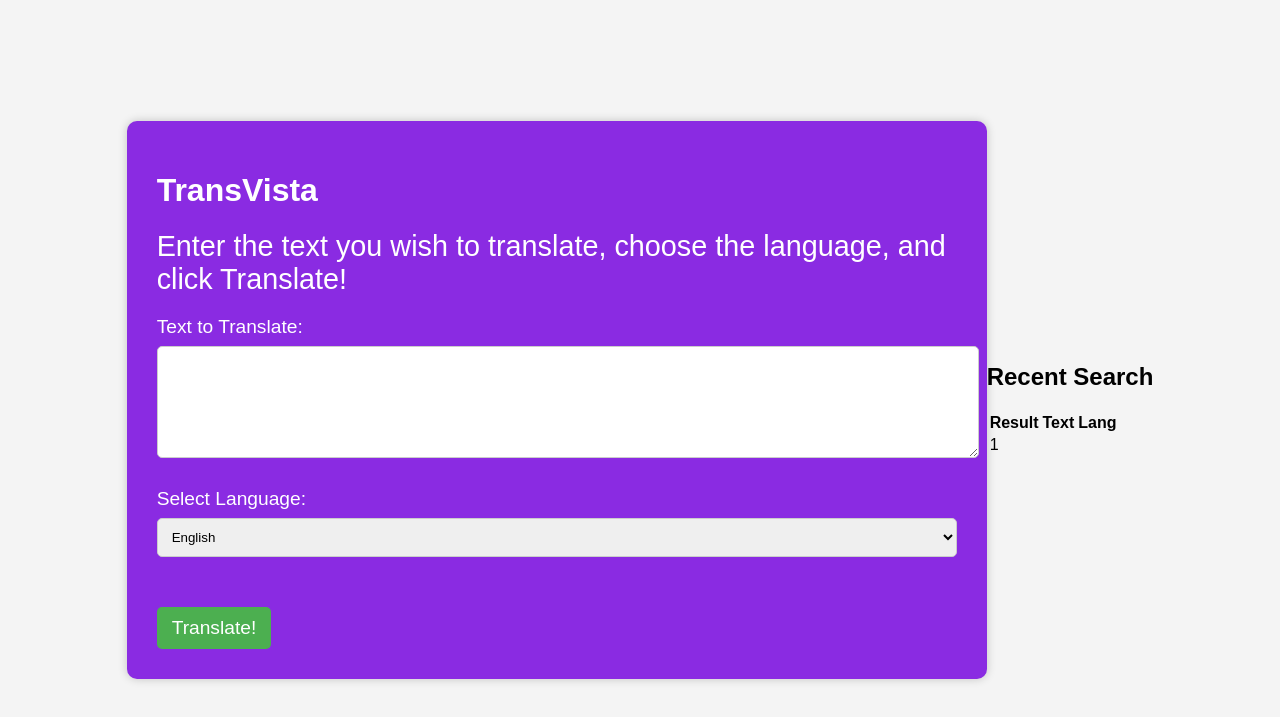
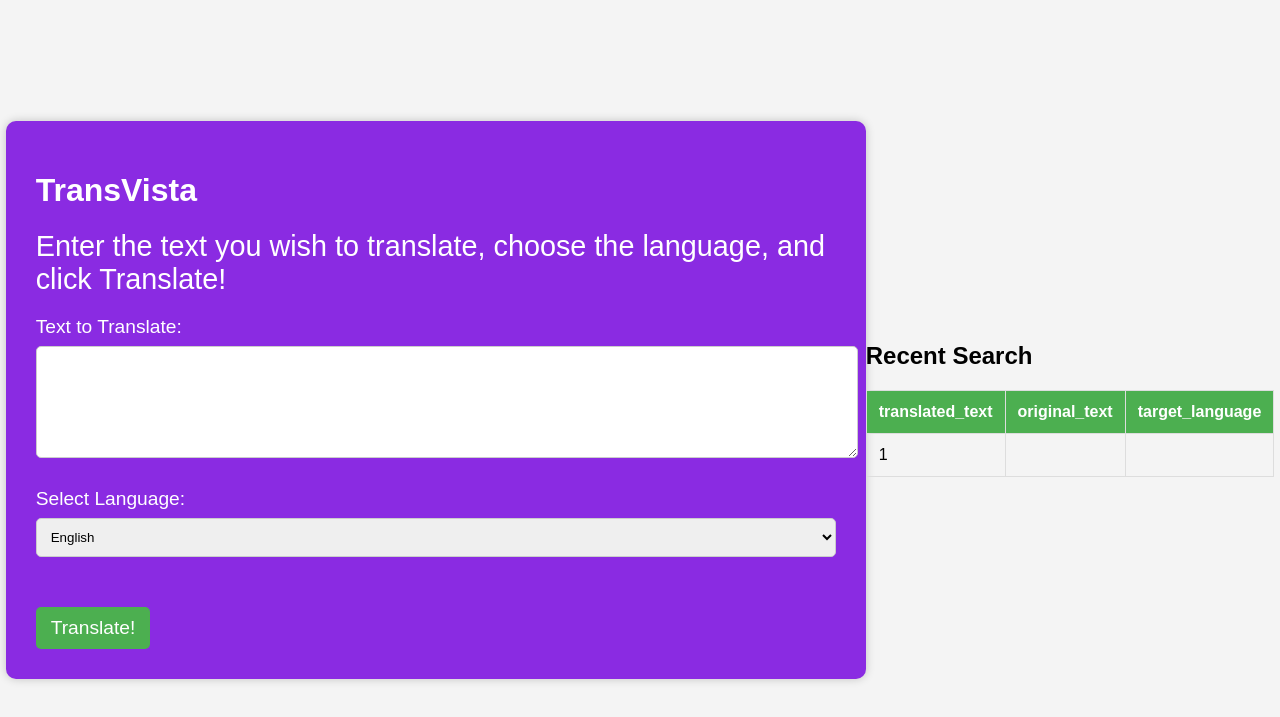
Before and after one commit to AmrutaNichale/trans-app, a Flask app: page / in a window 1280 px wide. Shown: the top 717 px of the page. Run offline with Flask 3, Linux system fonts and the light colour scheme; tables that the repository leaves empty or names only in its code hold one stand-in row (values such as "Sample post").

Commit message:
Update index.html

```diff
--- a/templates/index.html
+++ b/templates/index.html
@@ -72,6 +72,23 @@
             cursor: pointer;
             font-size: 1.2em;
         }
+
+        table {
+            width: 100%;
+            margin-top: 20px;
+            border-collapse: collapse;
+        }
+
+        th, td {
+            padding: 12px;
+            text-align: left;
+            border: 1px solid #ddd;
+        }
+
+        th {
+            background-color: #4caf50;
+            color: white;
+        }
     </style>
 </head>
 <body>
@@ -106,9 +123,9 @@
             <table class="table">
                 <thead>
                   <tr>
-                    <th scope="col">Result</th>
-                    <th scope="col">Text</th>
-                    <th scope="col">Lang</th>
+                    <th scope="col">translated_text</th>
+                    <th scope="col">original_text</th>
+                    <th scope="col">target_language</th>
                   </tr>
                 </thead>
                 <tbody>
@@ -121,7 +138,6 @@
                   {% endfor %}
                 </tbody>
               </table>
-
             </div>
     </div>
 </body>
```
